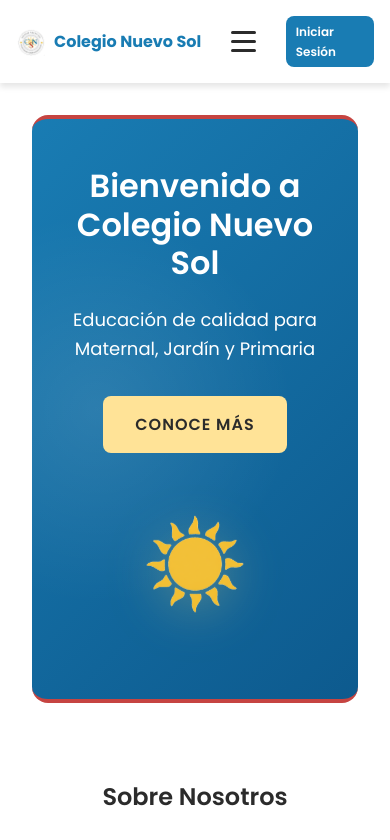
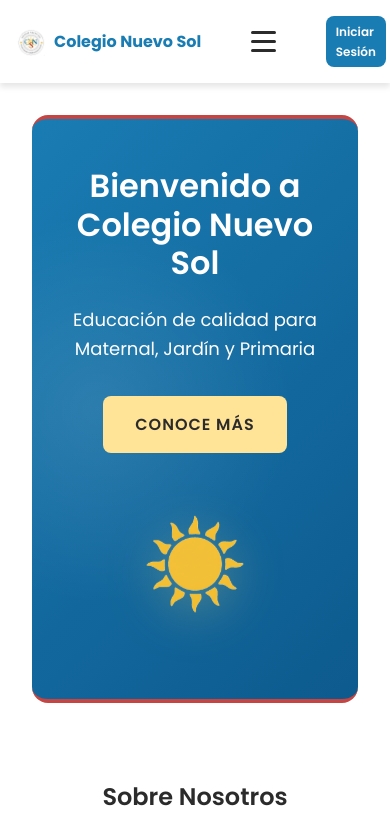
Before and after one commit to JosefinaBacci/WebCSN, a React (Vite) app in the folder frontend/: page / in a window 390 px wide. Shown: the top 840 px of the page. Built offline with nearby package versions, Linux system fonts and the light colour scheme; no server answers; what @heroui/react would draw is missing.

Commit message:
admin navbar adjustment for better spacing and centering of items

```diff
--- a/frontend/src/shared/components/Navbar.css
+++ b/frontend/src/shared/components/Navbar.css
@@ -17,11 +17,11 @@ nav.navbar {
 .navbar-container {
     max-width: 1200px;
     margin: 0 auto;
-    padding: var(--spacing-md) var(--spacing-lg);
+    padding: var(--spacing-md) clamp(1.5rem, 6vw, 5rem);
     display: flex;
     justify-content: space-between;
     align-items: center;
-    gap: clamp(1.5rem, 4vw, 3.5rem);
+    column-gap: clamp(1.5rem, 4vw, 3.5rem);
 }
 
 .navbar-logo {
@@ -31,6 +31,7 @@ nav.navbar {
     display: flex;
     align-items: center;
     gap: var(--spacing-sm);
+    margin-right: clamp(1.25rem, 4vw, 3.5rem);
     white-space: nowrap;
     z-index: 101;
 }
@@ -68,10 +69,13 @@ nav.navbar {
 
 .navbar-menu {
     display: flex;
-    gap: var(--spacing-lg);
     list-style: none;
-    margin: 0 auto;
-    padding: 0;
+    gap: clamp(1.5rem, 3vw, 3.5rem);
+    margin: 0;
+    padding: 0 clamp(1.5rem, 7vw, 6rem);
+    flex: 1;
+    justify-content: center;
+    align-items: center;
 }
 
 .navbar-menu button {
@@ -99,6 +103,7 @@ nav.navbar {
     font-weight: 600;
     transition: all 0.3s ease;
     white-space: nowrap;
+    margin-left: clamp(1.25rem, 4vw, 3.5rem);
 }
 
 .navbar-login-btn:hover {
@@ -117,6 +122,7 @@ nav.navbar {
     border: none;
     cursor: pointer;
     font-size: var(--font-size-base);
+    margin-left: clamp(1.25rem, 4vw, 3.5rem);
 }
 
 .navbar-logout-btn:hover {
@@ -145,7 +151,7 @@ nav.navbar {
 @media (max-width: 1280px) {
     .navbar-container {
         padding: var(--spacing-md);
-        gap: var(--spacing-md);
+        column-gap: var(--spacing-md);
     }
 
     .hamburger {
@@ -162,6 +168,7 @@ nav.navbar {
         gap: 0;
         justify-content: flex-start;
         padding: 0;
+        margin: 0;
         opacity: 0;
         transform: translateY(-10px);
         pointer-events: none;
```
